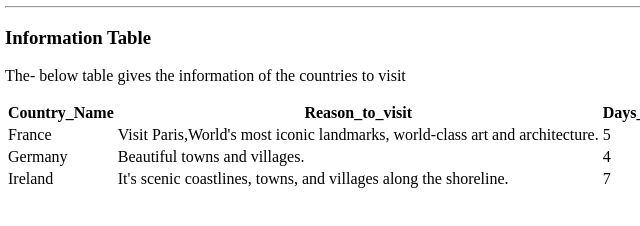
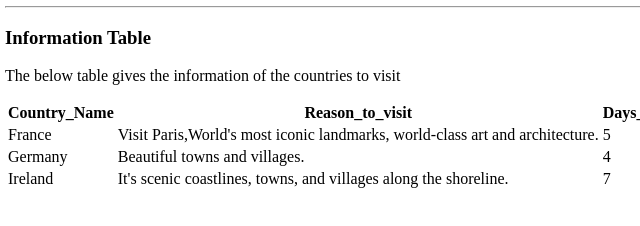
Before and after one commit to 44-563-Web-Apps-S23/44563-webapps-assignment-3-Raghunw, a plain HTML site: page index.html in a window 1280 px wide. Shown: the part 434-660 px from the top of the page, 3-643 px from the left. Drawn offline with Linux system fonts and the light colour scheme.

Commit message:
updated info

```diff
--- a/index.html
+++ b/index.html
@@ -33,7 +33,7 @@
 
  <hr>
  <h3> Information Table </h3>
-   <p> The- below table gives the information of the countries to visit </p>
+   <p> The below table gives the information of the countries to visit </p>
    <table>
     <tr>
       <th>Country_Name</th>
```
